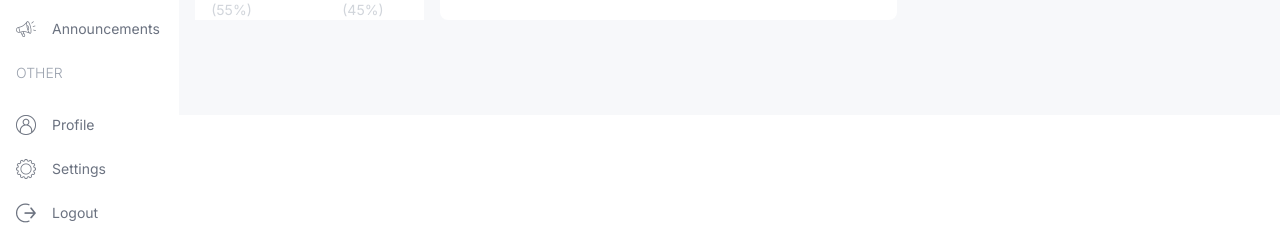
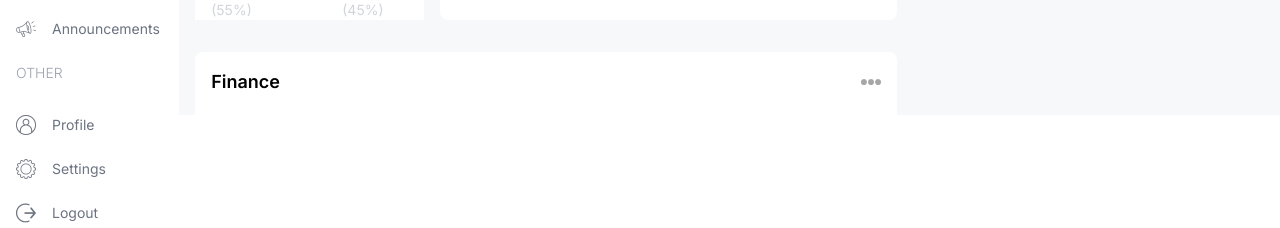
Before and after one commit to daffa4lif/next-school-dashboard, a Next.js app: page /admin in a window 1280 px wide. Shown: the part 685-913 px from the top of the page. Built offline with nearby package versions, Linux system fonts and the light colour scheme.

Commit message:
add: chart finance

```diff
--- a/src/app/(dashboard)/admin/page.tsx
+++ b/src/app/(dashboard)/admin/page.tsx
@@ -1,6 +1,7 @@
 import UserCard from "@/components/admin/UserCard"
 import AttedanceChart from "@/components/charts/dashboard/AttedanceChart"
 import CountChart from "@/components/charts/dashboard/CountChart"
+import FinanceChart from "@/components/charts/dashboard/FinanceChart"
 
 const AdminPage = () => {
   return (
@@ -12,17 +13,19 @@ const AdminPage = () => {
           <UserCard type={"parent"} />
           <UserCard type={"staff"} />
         </div>
-        <div className="flex gap-4 flex-col lg:flex-row h-[450px]">
+        <div className="flex gap-4 flex-col lg:flex-row">
           {/* COUNT CHART */}
-          <div className="w-full lg:w-1/3">
+          <div className="w-full lg:w-1/3 h-[450px]">
             <CountChart />
           </div>
           {/* ATTAND CHART */}
-          <div className="w-full lg:w-2/3">
+          <div className="w-full lg:w-2/3 h-[450px]">
             <AttedanceChart />
           </div>
         </div>
-        <div className=""></div>
+        <div className="w-full h-[500px]">
+          <FinanceChart />
+        </div>
       </div>
       <div className="w-full lg:w-1/3">R</div>
     </div>
```
